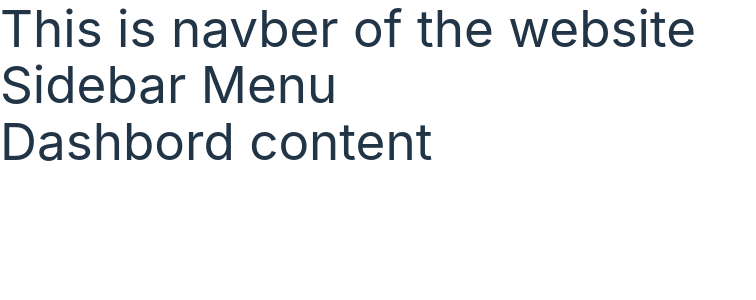
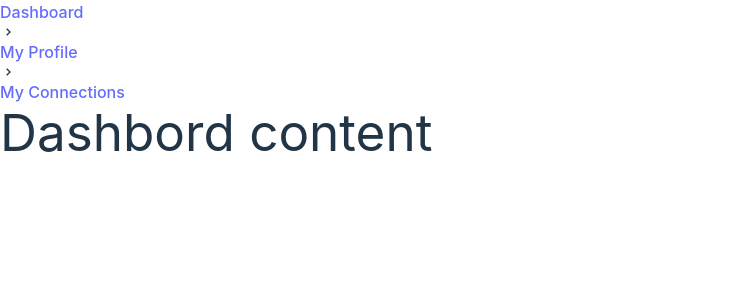
Before and after one commit to reshad21/oruphones, a React (Vite) app: page / in a window 1280 px wide. Shown: the top 300 px of the page, without its empty margins (0-756 px from the left). Built offline with nearby package versions, Linux system fonts and the light colour scheme.

Commit message:
sidebar design complete

```diff
--- a/package.json
+++ b/package.json
@@ -12,6 +12,7 @@
   "dependencies": {
     "react": "^18.2.0",
     "react-dom": "^18.2.0",
+    "react-icons": "^4.10.1",
     "react-router-dom": "^6.15.0"
   },
   "devDependencies": {
--- a/src/Layout/Main.jsx
+++ b/src/Layout/Main.jsx
@@ -1,11 +1,10 @@
 import React from 'react';
 import { Outlet } from 'react-router-dom';
-import Navber from '../components/navber/Navber';
 
 const Main = () => {
     return (
-        <div>
-            <Navber />
+        <div className=''>
+            {/* <Navber /> */}
             <Outlet />
         </div>
     );
--- a/src/components/navber/Navber.jsx
+++ b/src/components/navber/Navber.jsx
@@ -2,8 +2,13 @@ import React from 'react';
 
 const Navber = () => {
     return (
-        <div>
-            <h1>This is navber of the website</h1>
+        <div className='py-4 px-2'>
+            <div className="">
+                <div className="">
+                    <button className='border-2 rounded-lg border-slate-400 bg-transparent'>Homepage</button>
+                </div>
+                <div className=""></div>
+            </div>
         </div>
     );
 };
--- a/src/pages/Dashbord/Content/Content.jsx
+++ b/src/pages/Dashbord/Content/Content.jsx
@@ -2,7 +2,7 @@ import React from 'react';
 
 const Content = () => {
     return (
-        <div className='col-span-8'>
+        <div className='col-span-10'>
             <h1>Dashbord content</h1>
         </div>
     );
--- a/src/pages/Dashbord/Sidebar/Sidebar.jsx
+++ b/src/pages/Dashbord/Sidebar/Sidebar.jsx
@@ -1,9 +1,20 @@
 import React from 'react';
-
+import { BiChevronRight } from 'react-icons/bi';
+import { Link } from 'react-router-dom';
 const Sidebar = () => {
     return (
-        <div className='col-span-4'>
-            <h1>Sidebar Menu</h1>
+        <div className='col-span-2 bg-slate-200 min-h-screen flex flex-col items-center pt-4'>
+            <div className="flex flex-col gap-2">
+                <Link className='border-2 rounded-lg border-slate-400 bg-transparent w-[183px] h-[47px] flex items-center justify-center text-slate-800'>Dashboard</Link>
+                <div className="flex flex-col ">
+                    <div className='flex items-center'>
+                        <BiChevronRight /><Link className='hover:border-2 hover:rounded-lg hover:border-slate-400 bg-transparent w-[163px] h-[47px] flex items-center justify-center text-slate-800'>My Profile</Link>
+                    </div>
+                    <div className='flex items-center'>
+                        <BiChevronRight /><Link className='hover:border-2 hover:rounded-lg hover:border-slate-400 bg-transparent w-[163px] h-[47px] flex items-center justify-center text-slate-800'>My Connections</Link>
+                    </div>
+                </div>
+            </div>
         </div>
     );
 };
```
Also changed, not shown: 1 other file (tests, documents, lock files or other folders).
